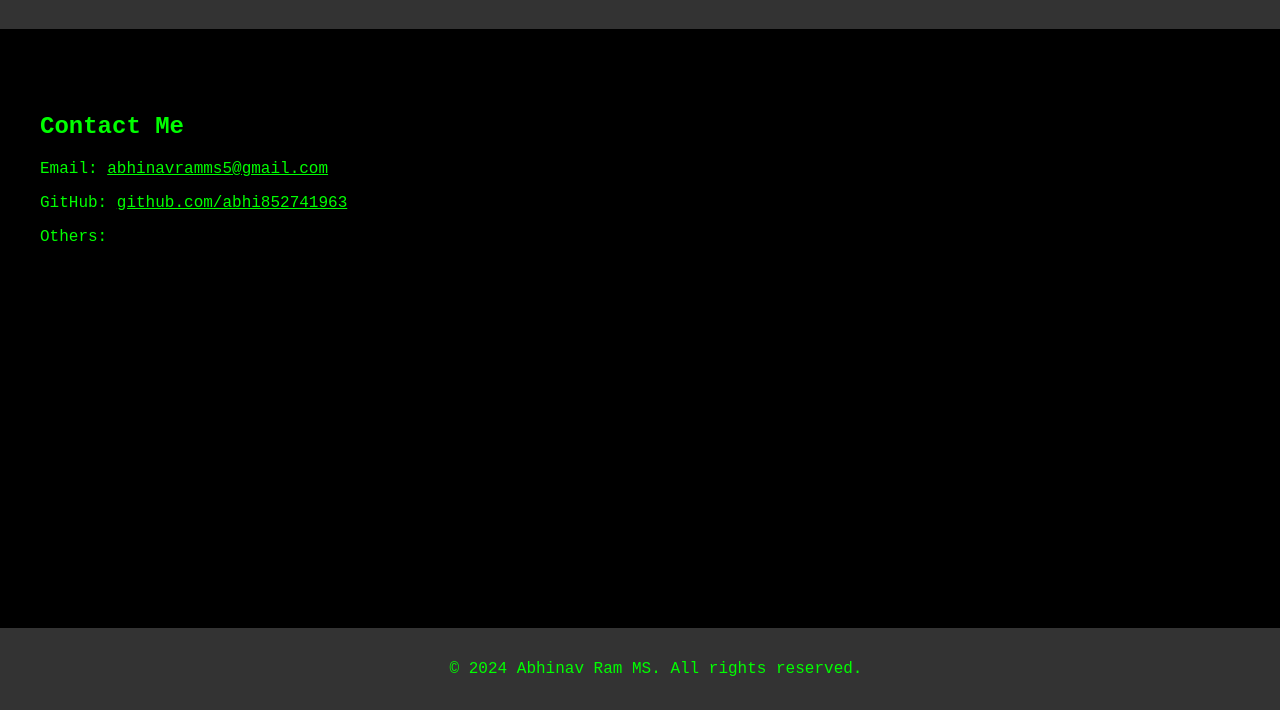
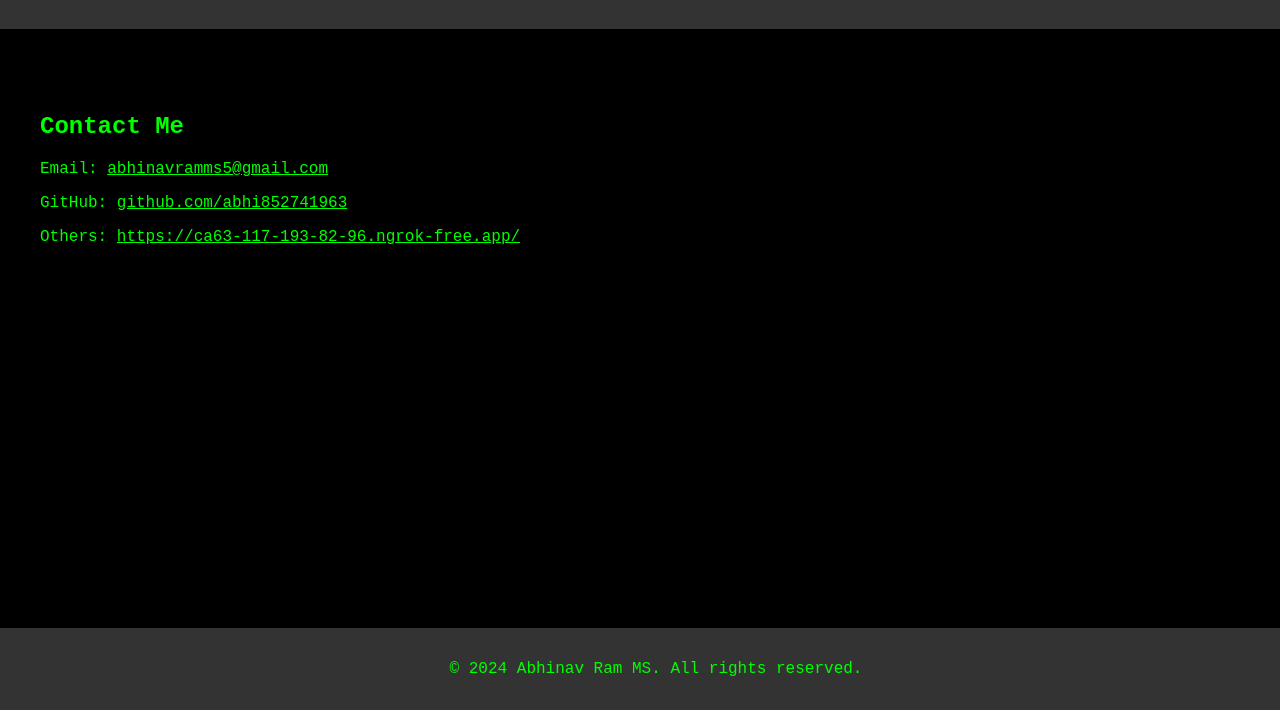
Before and after one commit to abhi852741963/website_, a plain HTML site: page contact.html in a window 1280 px wide. Shown: the part 90-800 px from the top of the page. Drawn offline with Linux system fonts and the light colour scheme.

Commit message:
Update contact.html

```diff
--- a/contact.html
+++ b/contact.html
@@ -103,7 +103,7 @@
         <h2>Contact Me</h2>
         <p>Email: <a href="mailto:abhinavramms5@gmail.com" style="color: #00FF00;">abhinavramms5@gmail.com</a></p>
         <p>GitHub: <a href="https://github.com/abhi852741963" style="color: #00FF00;">github.com/abhi852741963</a></p>
-        <p>Others: <a href=https://ca63-117-193-82-96.ngrok-free.app/" style="color: #00FF00;"></a></p>
+        <p>Others: <a href="https://ca63-117-193-82-96.ngrok-free.app/"style="color: #00FF00;">https://ca63-117-193-82-96.ngrok-free.app/</a></p>
     </div>
 
     <footer>
```
